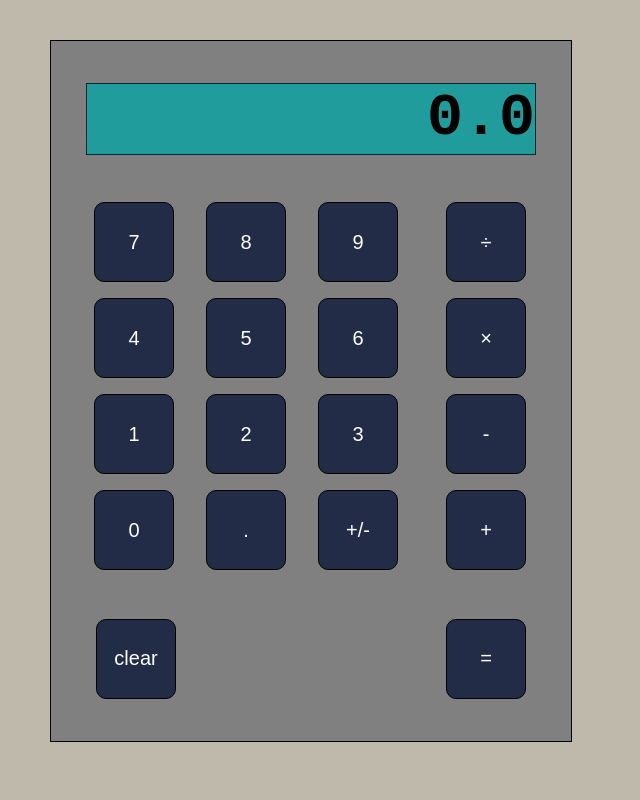
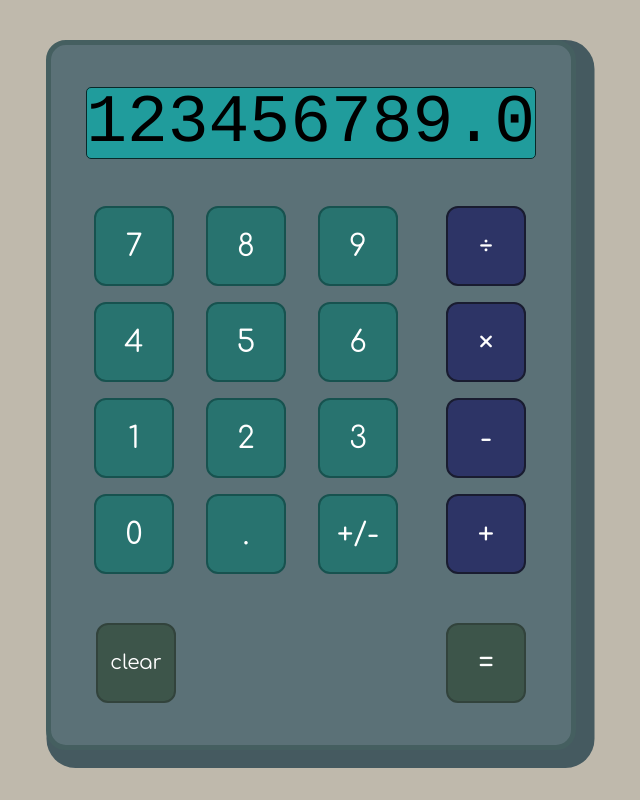
Before and after one commit to kdevay/calculator, a plain HTML site: page index.html in a window 1280 px wide. Shown: the whole page, without its empty margins (329-969 px from the left). Drawn offline with Linux system fonts and the light colour scheme; a web font is replaced by a local one.

Commit message:
Finish styling calculator.

```diff
--- a/index.html
+++ b/index.html
@@ -3,32 +3,32 @@
     <head>
         <meta charset="utf-8">
         <title>Calculator</title>
+        <link rel="preconnect" href="https://fonts.googleapis.com">
+        <link rel="preconnect" href="https://fonts.gstatic.com" crossorigin>
+        <link href="https://fonts.googleapis.com/css2?family=Comfortaa:wght@400;700&display=swap" rel="stylesheet">
+        <link rel="stylesheet" href="stydelete.css">
         <!-- <script src="index.js" defer></script> -->
-        <link rel="stylesheet" href="https://fonts.googleapis.com/css?family=Lily Script One&amp;effect=emboss">
         <link rel="stylesheet" href="styles.css">
-        <!-- <link rel="preconnect" href="https://fonts.googleapis.com">
-        <link rel="preconnect" href="https://fonts.gstatic.com" crossorigin>
-        <link href="https://fonts.googleapis.com/css2?family=Comfortaa:wght@400;700&display=swap" rel="stylesheet"> -->
     </head>
     <body>
         <div class="calculator">
             <div class="display">
-                <h4 class="answer">0.0</h3>
+                <p id="answer">123456789.0</p>
             </div>
             <div class="buttons">
                 <div class="numbers">
-                    <button id="7">7</button>
-                    <button id="8">8</button>
-                    <button id="9">9</button>
-                    <button id="4">4</button>
-                    <button id="5">5</button>
-                    <button id="6">6</button>
-                    <button id="1">1</button>
-                    <button id="2">2</button>
-                    <button id="3">3</button>
-                    <button id="0">0</button>
-                    <button id=".">.</button>
-                    <button id="sign-change">+/-</button>
+                    <button class="number" id="7">7</button>
+                    <button class="number" id="8">8</button>
+                    <button class="number" id="9">9</button>
+                    <button class="number" id="4">4</button>
+                    <button class="number" id="5">5</button>
+                    <button class="number" id="6">6</button>
+                    <button class="number" id="1">1</button>
+                    <button class="number" id="2">2</button>
+                    <button class="number" id="3">3</button>
+                    <button class="number" id="0">0</button>
+                    <button class="number" id=".">.</button>
+                    <button class="number" id="sign-change">+/-</button>
                 </div>
                 <div class="operators">
                     <button id="divide">÷</button>
@@ -38,8 +38,8 @@
                 </div>
             </div>
             <div class="end">
-                <button id="clear">clear</button>
-                <button id="equals">=</button>
+                <button class="fin" id="clear">clear</button>
+                <button class="fin" id="equals">=</button>
             </div>
         </div>
     </body>
--- a/styles.css
+++ b/styles.css
@@ -1,5 +1,4 @@
 body {
-    font-family: 'Lily Script One', 'Courier New', Courier, monospace;
     width: 50%;
     max-width: 2000px;
     min-width: 1000px;
@@ -26,19 +25,25 @@ body {
     margin: 5vh;
     height: 680px;
     width: 500px;
-    color: black;
-    border: 1px solid black;
-    background-color: grey;
+    border: 5px solid rgb(69 95 96);
+    border-radius: 20px;
+    box-shadow: 9.5px 8.9px 0px 9px rgb(69 90 96);
 }
 
 
 /* layer 2 */
 .display{
+    display: flex;
+    align-content: center;
+    font-family: Courier, monospace;
     width: 448px;
     height: 70px;
     color: black;
     border: 1px solid rgb(8, 41, 41);
     background-color: rgb(32, 156, 156);
+    border-radius: 5px;
+    align-items: center;
+    justify-content: flex-end;
 }
 
 .buttons{
@@ -50,7 +55,6 @@ body {
     justify-content: space-between;
     width: 450px;
     height: 400px;
-    background-color: grey;
 }
 
 .end {
@@ -61,14 +65,13 @@ body {
     gap: 260px;
     height: 82px;
     width: 450px;
-    background-color: grey;
 }
 
 
 /* layer 3 */
-.answer {
+#answer {
     text-align: right;
-    font-size: 60px;
+    font-size: 68px;
     padding: 0px;
     margin: 0px;
 }
@@ -84,8 +87,8 @@ body {
     height: 400px;
     width: 320px;
     color: black;
-    background-color: grey;
 }
+
 
 .operators {
     justify-content: space-evenly;
@@ -97,22 +100,43 @@ body {
     height:400px;
     width: 100px;
     color: black;
-    background-color: grey;
+    /* background-color: grey; */
 }
 
 
 /* innermost elements */
 button { /* row */
+    font-family: "Comfortaa", Courier, monospace;
     color: white;
-    font-size: 20px;
-    border-radius: 10px;
-    border: 1px solid black;
-    background-color:rgb(34, 44, 71);
+    font-size: 30px;
+    border-radius: 12px;
+    border: 2px solid rgb(25 28 48);
+    background-color: rgb(45 52 102);
     height: 80px;
     width: 80px;
     margin: 0px 0px 0px 0px;
 }
 
+.number {
+    background-color: rgb(40 115 111);
+    border: 2px solid rgb(23 82 79);
+}
+
+.fin {
+    background-color:rgb(61, 85, 74);
+    border: 2px solid rgb(50 67 60);
+}
+
+#clear {
+    font-size: 20px;
+}
 
 
 /* shared styles */
+.calculator,
+.button,
+.end,
+.numbers,
+.operators {
+    background-color: rgb(91 113 119);
+}
```
